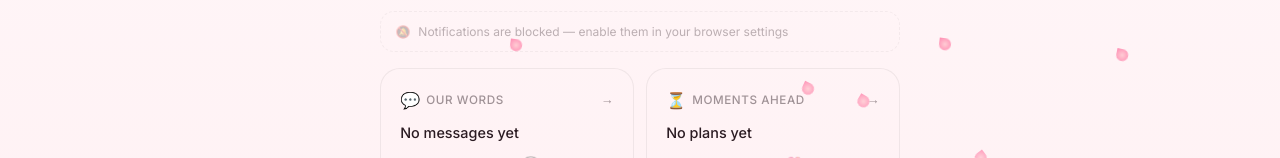
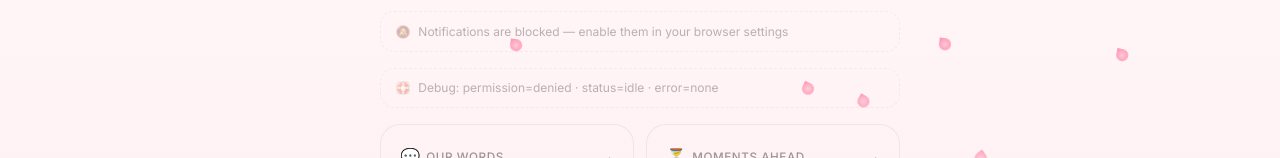
Before and after one commit to Hasit777/wifeys, a React (Vite) app: page /dashboard in a window 1280 px wide. Shown: the part 182-340 px from the top of the page. Built offline with nearby package versions, Linux system fonts and the light colour scheme; no server answers; the database is empty; sample sign-in values are in the browser's storage.

Commit message:
Update Dashboard.jsx

```diff
--- a/src/pages/Dashboard.jsx
+++ b/src/pages/Dashboard.jsx
@@ -35,7 +35,7 @@ export default function Dashboard() {
   const navigate = useNavigate()
   const { pin, locked, savePin, removePin, unlock, lockNow } = usePinLock()
   const { theme, toggleTheme } = useTheme()
-  const { permission: notifPermission, requestPermissionAndRegister, lastError: fcmError } = useFcm()
+  const { permission: notifPermission, requestPermissionAndRegister, lastError: fcmError, status: fcmStatus } = useFcm()
   const { unreadCount } = useGlobalChat()
 
   const [latestMessage, setLatestMessage] = useState(null)
@@ -181,6 +181,14 @@ export default function Dashboard() {
           </div>
         )}
 
+        {/* TEMPORARY debug line — always visible so we can see real status.
+            Remove once notifications are confirmed working. */}
+        <div className={styles.pinHintMuted}>
+          <span>🛟</span>
+          <span>Debug: permission={notifPermission} · status={fcmStatus} · error={fcmError || 'none'}</span>
+        </div>
+
+
         {/* Invite */}
         {!partnerName && profile?.role === 'creator' && (
           <div className={styles.inviteBanner}>
```
